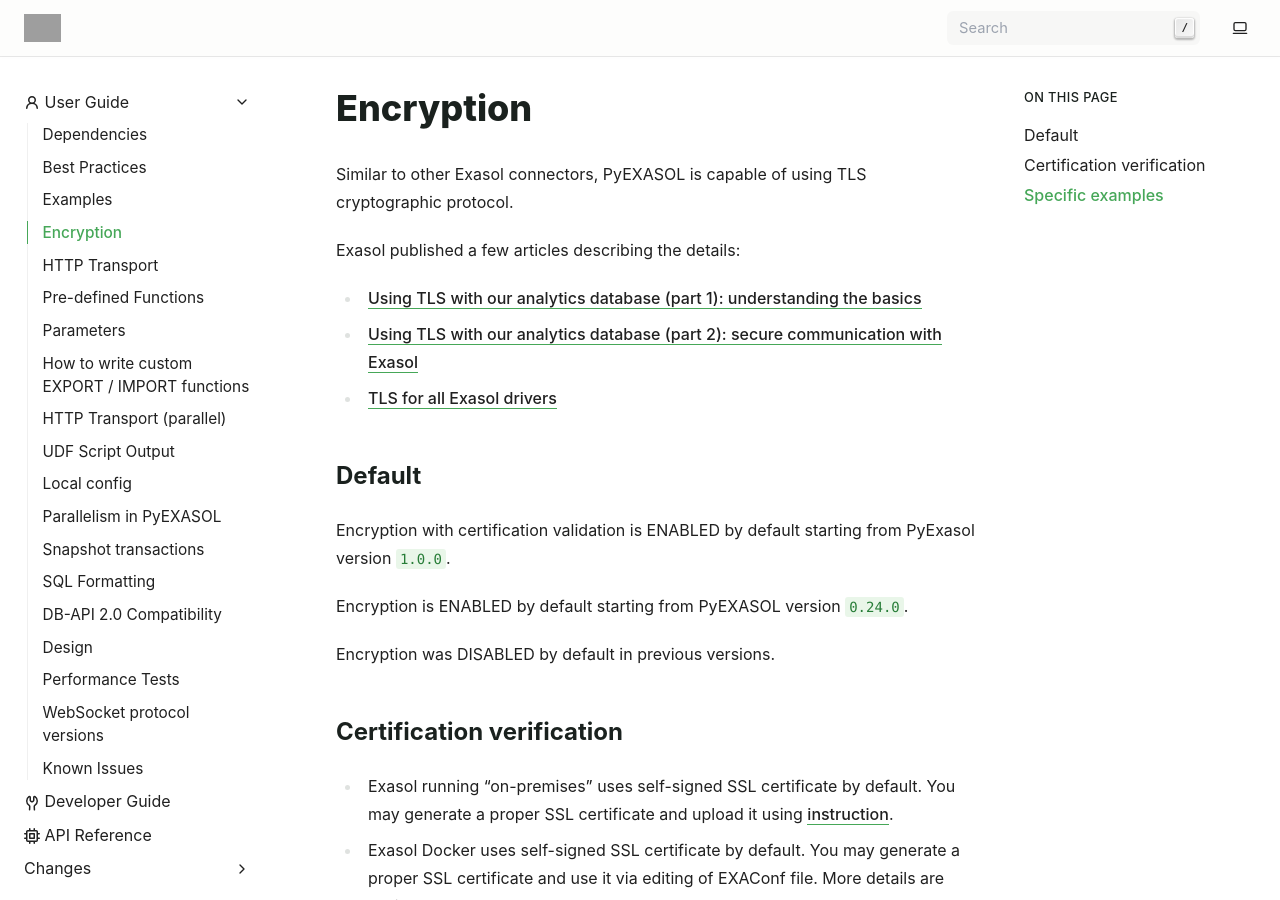
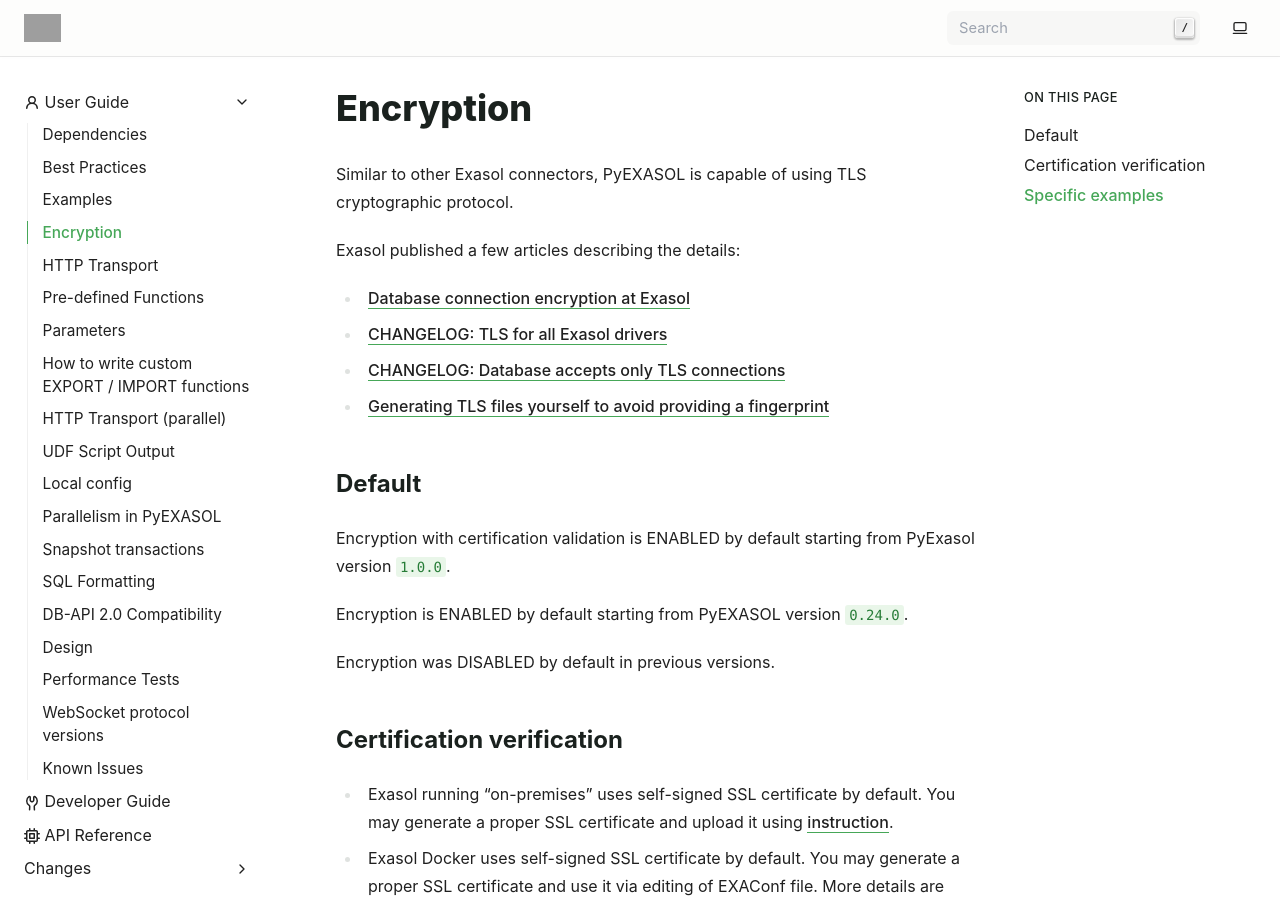
Before and after one commit to exasol/pyexasol, a Sphinx documentation site: the page built from doc/user_guide/encryption.rst, in a window 1280 px wide and 900 px high. Built offline with Sphinx 7.4.7, drawn with Linux system fonts in a browser that asks for light colours; pages that are not in the unit, such as notebooks, are missing from menus; grey boxes are pictures that could not be loaded.

Commit message:
Update encryption and example configs to current websites

```diff
--- a/doc/user_guide/encryption.rst
+++ b/doc/user_guide/encryption.rst
@@ -5,9 +5,10 @@
 
 Exasol published a few articles describing the details:
 
-- `Using TLS with our analytics database (part 1): understanding the basics <https://www.exasol.com/resource/using-tls-with-our-analytics-database-understanding-the-basics/>`_
-- `Using TLS with our analytics database (part 2): secure communication with Exasol <https://www.exasol.com/resource/using-tls-with-our-analytics-database-secure-communication-with-exasol/>`_
-- `TLS for all Exasol drivers <https://www.exasol.com/support/browse/EXASOL-2936>`_
+- `Database connection encryption at Exasol <https://exasol.my.site.com/s/article/Database-connection-encryption-at-Exasol/>`_
+- `CHANGELOG: TLS for all Exasol drivers <https://exasol.my.site.com/s/article/Changelog-content-6507>`_
+- `CHANGELOG: Database accepts only TLS connections <https://exasol.my.site.com/s/article/Changelog-content-16927>`_
+- `Generating TLS files yourself to avoid providing a fingerprint <https://exasol.my.site.com/s/article/Generating-TLS-files-yourself-to-avoid-providing-a-fingerprint/>`_
 
 Default
 -------
```
Also changed, not shown: 1 other file.
